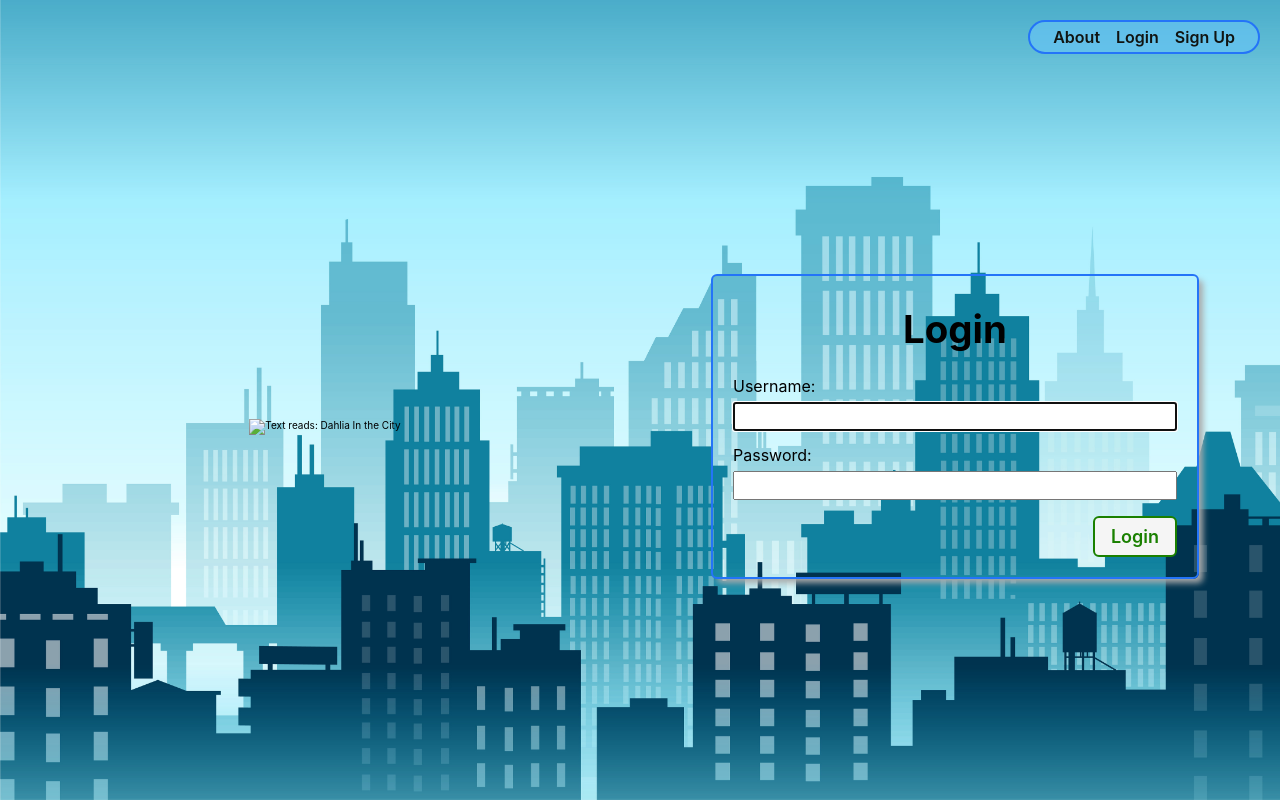
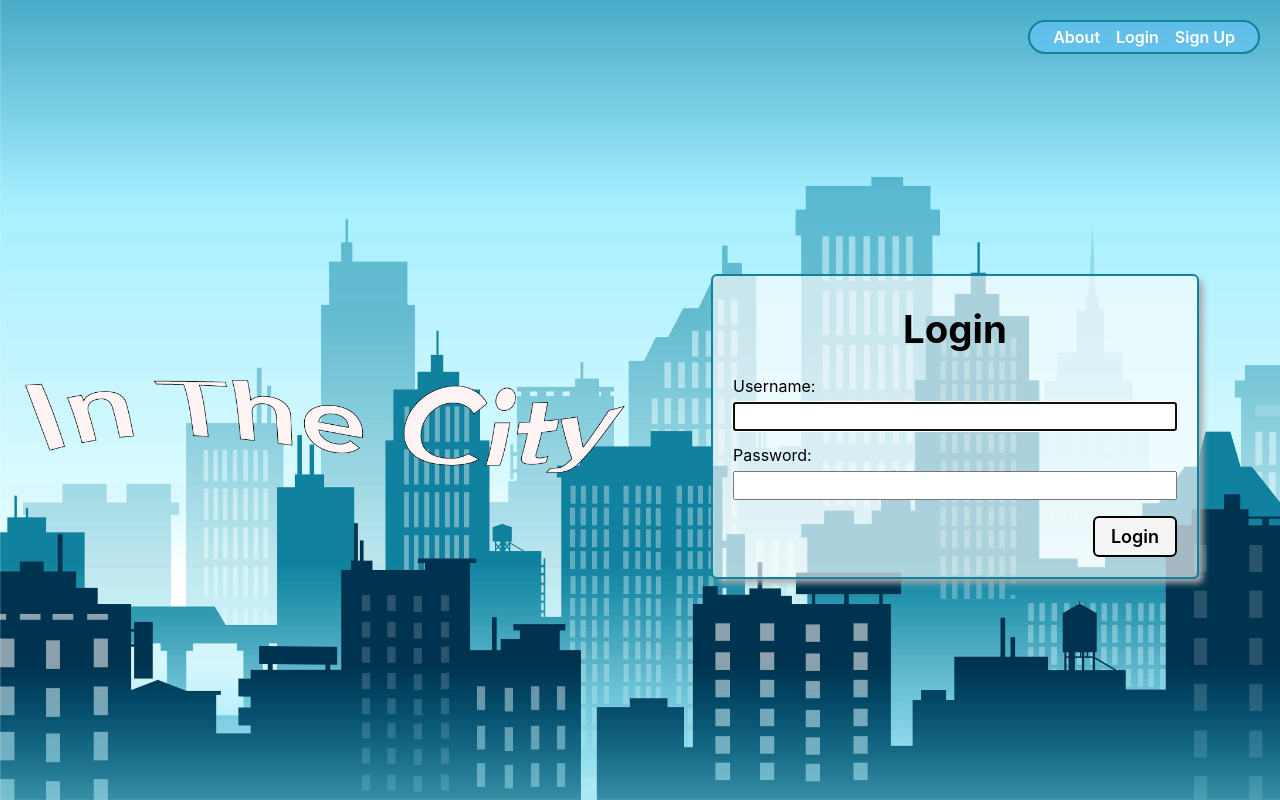
Before and after one commit to dlobera/dahliainthecity, a Django app: page / in a window 1280 px wide. Run offline with Django 4.2, Linux system fonts and the light colour scheme.

Commit message:
complete

```diff
--- a/main_app/static/css/base.css
+++ b/main_app/static/css/base.css
@@ -26,14 +26,14 @@ body {
     'Oxygen', 'Ubuntu', 'Cantarell', 'Fira Sans', 'Droid Sans',
     'Helvetica Neue', sans-serif;
   min-height: 100vh;
-  --nav-bg: rgba(24, 50, 64, 0.7);
-  --nav-bg-ff: rgba(16, 29, 35, 0.9);
-  --borders: rgb(36, 116, 248) solid 2px;
-  --text-color: rgb(17, 20, 17);
-  --link-hover-color: rgb(16, 56, 158);
+  --nav-bg: #6dc5dd;
+  --nav-bg-ff: #6dc5dd;
+  --borders: #10819f solid 2px;
+  --text-color: #FFFFFF;
+  --link-hover-color:#10819f;
   --button-bg: rgb(245, 245, 245);
   --button-bg-hover: rgb(226, 226, 226);
-  --submit: rgb(26, 128, 0);
+  --submit: #10819f solid 2px;
   --warn: rgb(255, 102, 0);
   --danger: rgb(220, 20, 30);
   --secondary: rgb(57, 57, 57);
@@ -163,6 +163,11 @@ nav li {
   font-size: var(--font-reg);
 }
 
+.tinypic {
+  max-width: 150px;
+  margin-left: 30px;
+}
+
 @media only screen and (min-width: 768px) {
   header {
     position: sticky;
--- a/main_app/static/css/home.css
+++ b/main_app/static/css/home.css
@@ -15,16 +15,26 @@ main > section {
   flex-direction: column;
 }
 
+.tiny {
+max-width: 600px;
+}
+
 .header-logo-container {
   display: none;
 }
 
 .logo-container {
-  max-width: 375px;
+  max-width: 800px
 }
 
 .place-container {
-  width: 80%;
+  width: 100px;
+  background-color: aqua;
+
+}
+.inlogo {
+  width: 600px;
+
 }
 
 .login {
@@ -33,6 +43,7 @@ main > section {
   justify-content: center;
   align-items: center;
   width: 80%;
+  background-color: rgba(253, 253, 253, 0.65);
 }
 
 .login h1 {
@@ -63,6 +74,7 @@ main > section {
   margin-top: 16px;
 }
 
+
 @media only screen and (min-width: 768px) {
   main {
     justify-content: space-around;
--- a/main_app/templates/base.html
+++ b/main_app/templates/base.html
@@ -20,7 +20,7 @@
   <header>
     <div class="header-logo-container">
       <a href="/">
-        <h1 class="temp">In The City</h1>
+        <img class="tinypic" src="{% static 'images/inthe.png' %}" alt="City Scape" />
       </a>
     </div>
     <nav>
--- a/main_app/templates/home.html
+++ b/main_app/templates/home.html
@@ -8,13 +8,7 @@
 {% block content %}
 
 <section class="logo-container">
-  <div class="place-container">
-    {% comment %} <img src="{% static 'images/cityscape.png' %}" alt="City Scape" /> {% endcomment %}
-  </div>
-  <img
-    {% comment %} src="{% static 'images/logotype.svg' %}"  {% endcomment %}
-    alt="Text reads: Dahlia In the City"
-  />
+  <img class="tiny" src="{% static 'images/inthe.png' %}" alt="in the city logo" />
 </section>
 {% if not user.is_authenticated %}
 <section>
--- a/main_app/templates/main_app/place_form.html
+++ b/main_app/templates/main_app/place_form.html
@@ -14,7 +14,6 @@
   {% else %}
   <h1>Add a Place</h1>
   {% endif %}
-  {% comment %} <img src="{% static 'images/place.jpeg' %}" alt="Places Youll go"/> {% endcomment %}
 </div>
 {% comment %}
 
--- a/main_app/views.py
+++ b/main_app/views.py
@@ -61,7 +61,7 @@ class PlaceCreate(LoginRequiredMixin, CreateView):
 
 class PlaceUpdate(LoginRequiredMixin, UpdateView):
   model = Place
-  fields = ['todo']
+  fields = ['name']
 
 class PlaceDelete(LoginRequiredMixin, DeleteView):
   model = Place
```
Also changed, not shown: main_app/static/css/places/place-detail.css (+13 -8 lines), main_app/templates/places/detail.html (+8 -4 lines), main_app/static/images/inthe.png (added), main_app/static/images/inthecity.png (added), 2 other files.
